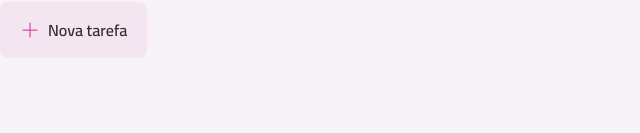
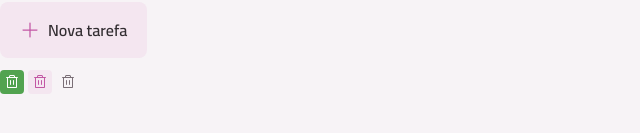
Before and after one commit to Pedrohenriquezuza/Projeto-To-do-list, a React (Vite) app: page / in a window 1280 px wide. Shown: the part 207-340 px from the top of the page, without its empty margins (0-640 px from the left). Built offline with nearby package versions, Linux system fonts and the light colour scheme.

Commit message:
Criando Componente ButtonIcon

```diff
--- a/src/App.tsx
+++ b/src/App.tsx
@@ -9,6 +9,7 @@
 import Icon from "./components/Icon";
 import Badge from "./components/Badge";
 import Button from "./components/Button";
+import ButtonIcon from "./components/Button-icons";
 
 export default function App() {
   return (
@@ -41,6 +42,13 @@
       <div>
         <Button icon={PlusIcon}>Nova tarefa</Button>
       </div>
+
+      <div className="flex gap-1">
+        <ButtonIcon icon={TrashIcon} />
+        <ButtonIcon icon={TrashIcon} variant="secondary"/>
+        <ButtonIcon icon={TrashIcon} variant="tertiary"/>
+
+      </div>
     </div>
   );
 }
--- /dev/null
+++ b/src/components/Button-icons.tsx
@@ -0,0 +1,72 @@
+import { cva, type VariantProps } from "class-variance-authority";
+import Icon from "./Icon";
+
+export const buttonIconVariant = cva(
+  `inline-flex items-center justify-center cursor-pointer transition group`,
+  {
+    variants: {
+      variant: {
+        primary: "bg-green-base hover:bg-green-dark",
+        secondary: "bg-gray-200 hover:bg-pink-base",
+        tertiary: "bg-transparent hover:bg-gray-200",
+      },
+      size: {
+        sm: "w-6 h-6 p-1 rounded",
+      },
+      disabled: {
+        true: "opacity-50 pointer-events-none",
+      },
+    },
+    defaultVariants: {
+      variant: "primary",
+      size: "sm",
+      disabled: false,
+    },
+  }
+);
+
+export const buttonIconVariants = cva("transition", {
+  variants: {
+    variant: {
+      primary: "fill-white",
+      secondary: "fill-pink-base group-hover:fill-white",
+      tertiary: "fill-gray-300 group-hover:fill-gray-400",
+    },
+    size: {
+      sm: "w-4 h-4",
+    },
+  },
+  defaultVariants: {
+    variant: "primary",
+    size: "sm",
+  },
+});
+
+interface ButtonIconProps
+  extends VariantProps<typeof buttonIconVariant>,
+    Omit<React.ComponentProps<"button">, "size" | "disabled"> {
+  icon: React.ComponentProps<typeof Icon>["svg"];
+}
+
+export default function ButtonIcon({
+  variant,
+  size,
+  disabled,
+  className,
+  icon,
+  ...props
+}: ButtonIconProps) {
+  return (
+    <button
+      className={buttonIconVariant({
+        variant,
+        size,
+        disabled,
+        className,
+      })}
+      {...props}
+    >
+      <Icon svg={icon} className={buttonIconVariants({ variant, size })} />
+    </button>
+  );
+}
```
